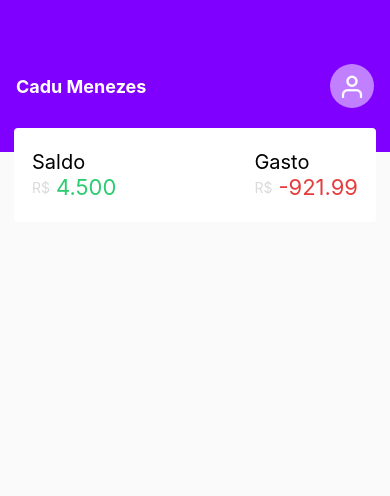
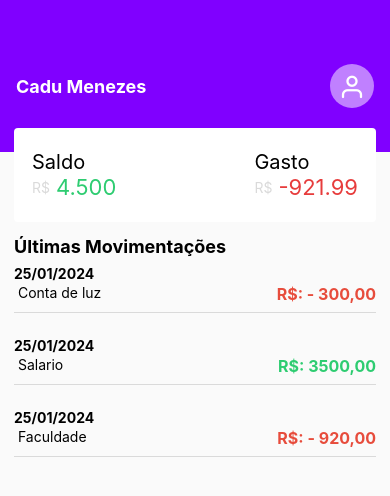
Before and after one commit to Cadu-Menezes/Financeiro, a React Native app in the folder appFinanceiro/: screen / in a window 390 px wide. Shown: the top 496 px of the page. Built offline with nearby package versions, Linux system fonts and the light colour scheme.

Commit message:
Acrescentando ultimas movimentacoes

```diff
--- /dev/null
+++ b/appFinanceiro/src/Components/Movimentacoes/index.js
@@ -0,0 +1,66 @@
+import { useState } from 'react';
+import React from 'react';
+import { View, Text, StyleSheet, TouchableOpacity } from 'react-native';
+
+export default function Movimentacoes({data}) {
+
+
+    return (
+
+        <TouchableOpacity style={styles.container}>
+
+            <Text style={styles.data}>{data.data}</Text>
+
+            <View style={styles.conteudo}>
+
+                <Text style={styles.descricao}> {data.descricao}</Text>
+
+                <Text style={data.tipo == 1 ? styles.valor : styles.saida}>
+                    {data.tipo === 1 ? `R$: ${data.valor}` : ` R$: - ${data.valor}`}
+                </Text>
+
+            </View>
+
+        </TouchableOpacity>
+
+  );
+}
+
+const styles = StyleSheet.create({
+
+    container:{
+        flex: 1,
+        marginBottom: 24,
+        borderBottomWidth: 0.5,
+        borderBottomColor: "#DADADA"
+    },
+
+    conteudo:{
+        flexDirection: 'row',
+        justifyContent: 'space-between',
+        marginTop: 2,
+        marginBottom: 8
+    },
+
+    data:{
+        fontWeight: 'bold'
+    },
+
+
+
+    descricao:{
+
+    },
+
+    valor:{
+        fontSize: 16,
+        color: '#2ecc71',
+        fontWeight: 'bold'
+    },
+    saida:{
+        fontSize: 16,
+        color: '#e74c3c',
+        fontWeight: 'bold'
+    }
+
+})
--- a/appFinanceiro/src/Pages/Home/index.js
+++ b/appFinanceiro/src/Pages/Home/index.js
@@ -1,14 +1,58 @@
 import { StatusBar } from 'expo-status-bar';
-import { StyleSheet, Text, View } from 'react-native';
+import { StyleSheet, Text, View, FlatList } from 'react-native';
 import Header from '../../Components/Header'
 import Card from '../../Components/Card'
+import Movimentacoes from '../../Components/Movimentacoes'
+
+const lista = [
+
+  {
+    id: 1,
+    descricao: "Conta de luz",
+    valor: "300,00",
+    data: "25/01/2024",
+    tipo: 0 //saida
+  },
+
+  {
+    id: 2,
+    descricao: "Salario",
+    valor: "3500,00",
+    data: "25/01/2024",
+    tipo: 1 //entrada
+  },
+
+  {
+    id: 3,
+    descricao: "Faculdade",
+    valor: "920,00",
+    data: "25/01/2024",
+    tipo: 0 //saida
+  }
+
+]
 
 export default function App() {
   return (
+
     <View style={styles.container}>
+
       <Header name="Cadu Menezes" />
+
       <Card entrada="4.500" saida="-921.99"/>
+
       <StatusBar style="auto" />
+
+      <Text style={styles.titulo}>Últimas Movimentações</Text>
+
+      <FlatList
+        style={styles.lista}
+        data={lista}
+        keyExtractor={ (item) => String(item.id)}
+        showsVerticalScrollIndicator={false}
+        renderItem={ ({item}) => <Movimentacoes data={item} /> }
+      />
+
     </View>
   );
 }
@@ -18,4 +62,19 @@ const styles = StyleSheet.create({
     flex: 1,
     backgroundColor: '#fafafa',
   },
+
+  titulo:{
+    fontSize: 18,
+    fontWeight: 'bold',
+    marginLeft: 14,
+    marginRight: 14,
+    marginTop: 14,
+    marginBottom: 8
+  },
+
+  lista:{
+    marginStart: 14,
+    marginEnd: 14,
+  }
+
 });
```
